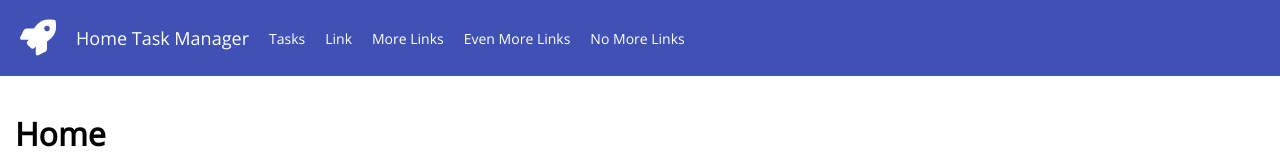
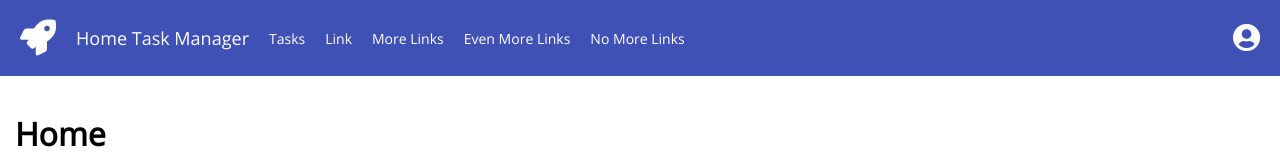
Before and after one commit to Jcuperus/home-task-manager-frontend, an Angular app: page / in a window 1280 px wide. Shown: the top 160 px of the page. Built offline with nearby package versions, Linux system fonts and the light colour scheme.

Commit message:
Navbar right area

```diff
--- a/src/app/navbar.component.css
+++ b/src/app/navbar.component.css
@@ -15,18 +15,26 @@ nav {
 }
 
 nav a {
+    display: flex;
+    align-items: center;
     padding: 0 10px;
     color: #ffffff;
     text-decoration: unset;
     font-size: 14px;
 }
 
+nav a i {
+    margin-right: 20px;
+}
+
+nav a:last-of-type i {
+    margin-right: unset;
+}
+
+nav .spacer {
+    flex-grow: 1;
+}
+
 nav a.title {
-    display: flex;
-    align-items: center;
     font-size: 18px;
 }
-
-nav a.title span {
-    margin-left: 20px;
-}
--- a/src/app/navbar.component.ts
+++ b/src/app/navbar.component.ts
@@ -7,6 +7,8 @@ import { Component } from "@angular/core";
         <nav>
             <a class="title" routerLink="/"><i class="fa fa-2x fa-rocket"></i><span>Home Task Manager</span></a>
             <a *ngFor="let link of links" [routerLink]="link.route">{{ link.title }}</a>
+            <div class="spacer"></div>
+            <a routerLink="/"><i class="fas fa-2x fa-user-circle"></i></a>
         </nav>
     `
 })
```
